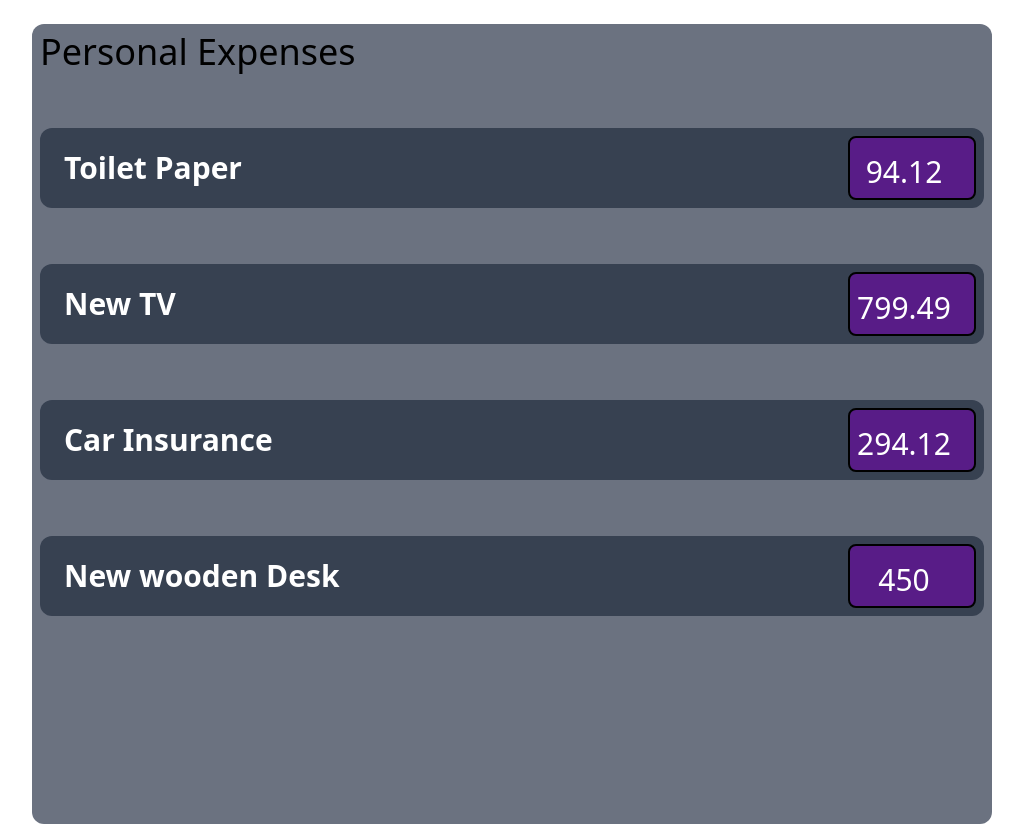
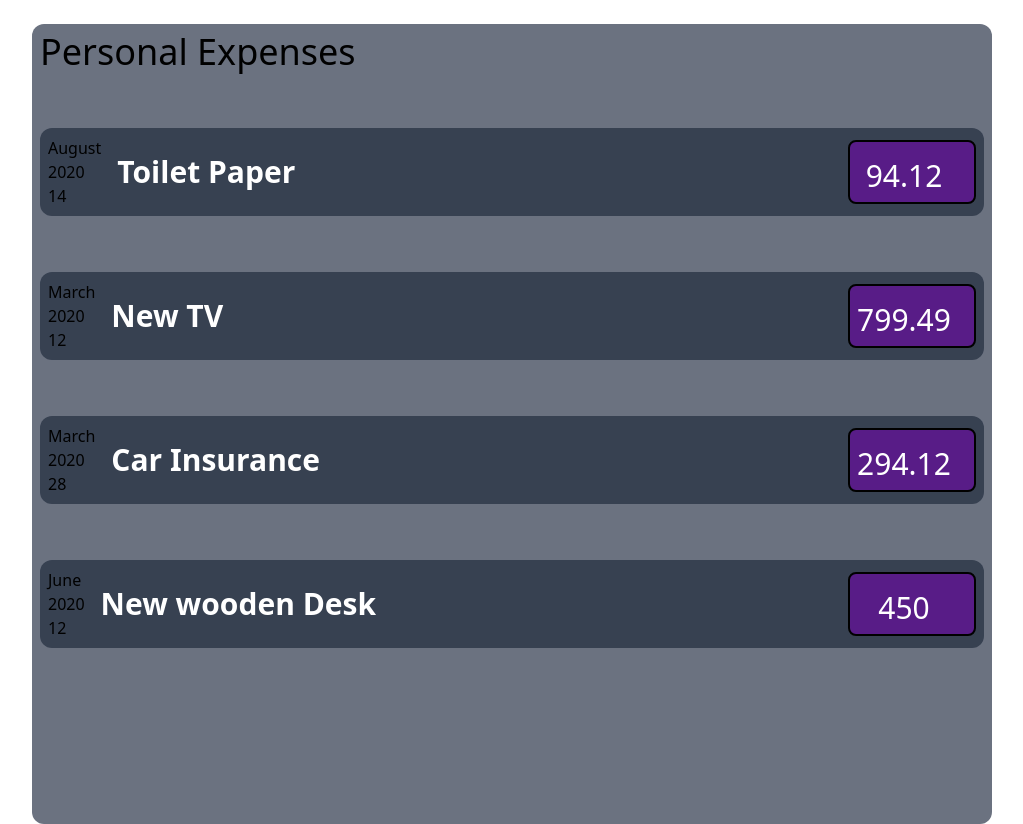
Before and after one commit to RamaInteJar/expenses-app, a React (Create React App) app: page / in a window 1280 px wide. Shown: the whole page, without its empty margins (128-1151 px from the left). Built offline with nearby package versions, Linux system fonts and the light colour scheme.

Commit message:
Added a new feature

```diff
--- a/src/components/ExpenseItem.jsx
+++ b/src/components/ExpenseItem.jsx
@@ -1,11 +1,16 @@
 import React from "react";
 
 const ExpenseItem = (props) => {
+  const month = props.date.toLocaleString('en-US', { month: 'long' });
+  const day = props.date.toLocaleString('en-US', { day: '2-digit' });
+  const year = props.date.getFullYear();
 
   return (
     <div className="flex flex-wrap items-center lg:justify-between bg-gray-700 w-full rounded-xl  mt-14 p-2">
       <div>
-        <div>{}</div>
+        <div>{month}</div>
+        <div>{year}</div>
+        <div>{day}</div>
       </div>
       <h2 className="text-white font-bold lg:text-3xl text-xl  ml-4">
         {props.title}
```
